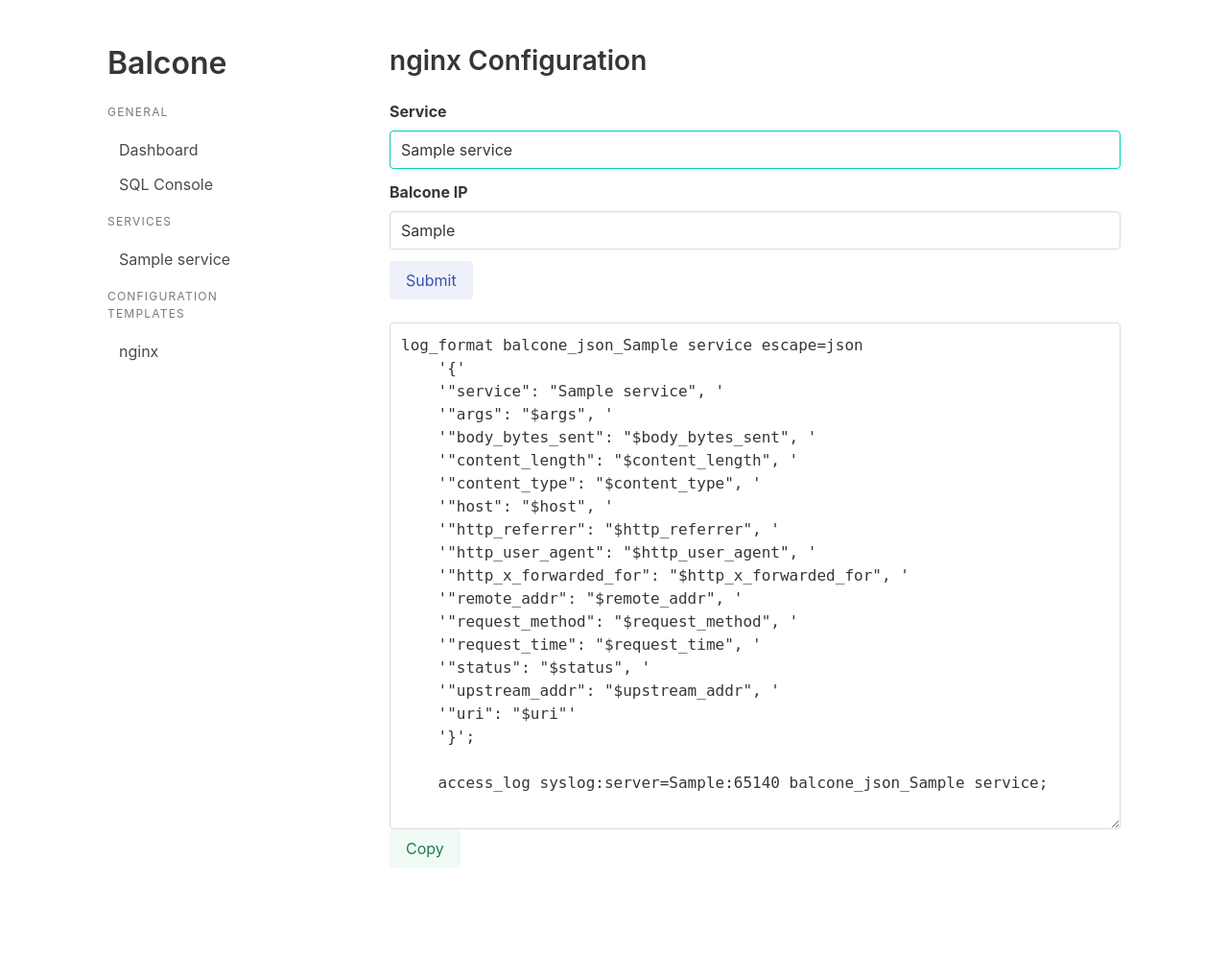
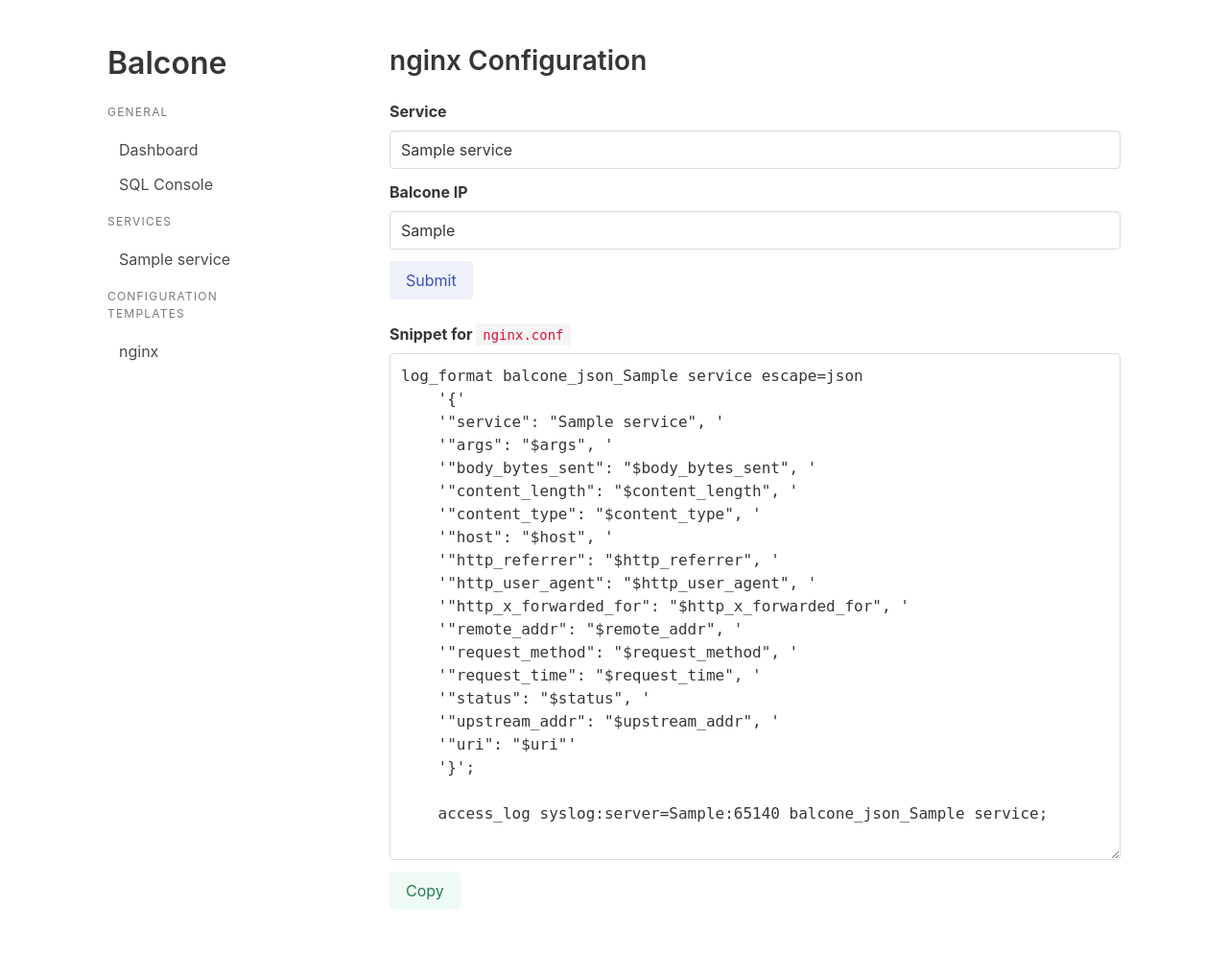
Before and after one commit to dustalov/ballcone, a Python web app: template templates/nginx.html in a window 1280 px wide. Shown: the whole page at 96% size. Before the commit the page ends 904 px from the top, so only its background shows below. Run offline with Jinja, Linux system fonts and the light colour scheme; the template is opened without the code that fills it: most values are stand-ins (such as "Sample title", 1, 10 or a date in 2020); some libraries are stand-ins or nearby versions.

Commit message:
Make HTML valid

```diff
--- a/templates/nginx.html
+++ b/templates/nginx.html
@@ -6,14 +6,14 @@
         <div class="field">
             <label class="label" for="service">Service</label>
             <div class="control">
-                <input name="service" id="service" class="input is-primary" type="text" placeholder="example"
+                <input name="service" id="service" class="input" type="text" placeholder="example"
                        value="{{ service }}">
             </div>
         </div>
         <div class="field">
-            <label class="label" for="balcone">Balcone IP</label>
+            <label class="label" for="ip">Balcone IP</label>
             <div class="control">
-                <input name="ip" id="ip" class="input is-secondary" type="text" placeholder="127.0.0.1"
+                <input name="ip" id="ip" class="input" type="text" placeholder="127.0.0.1"
                        value="{{ ip }}">
             </div>
         </div>
@@ -33,7 +33,10 @@
     </ul>
 </div>
 {% else %}
-<textarea id="configuration" class="textarea is-family-monospace" rows="21" readonly>
+<div class="field">
+    <label class="label" for="configuration">Snippet for <code>nginx.conf</code></label>
+    <div class="control">
+        <textarea id="configuration" class="textarea is-family-monospace" rows="21" readonly>
 log_format balcone_json_{{ service }} escape=json
     '{'
     '"service": "{{ service }}", '
@@ -53,9 +56,14 @@ log_format balcone_json_{{ service }} escape=json
     '"uri": "$uri"'
     '}';
 
-    access_log syslog:server={{ ip }}:65140 balcone_json_{{ service }};
-</textarea>
-<a id="copy" class="button is-success is-light">Copy</a>
+    access_log syslog:server={{ ip }}:65140 balcone_json_{{ service }};</textarea>
+    </div>
+</div>
+<div class="field is-grouped">
+    <div class="control">
+        <a id="copy" class="button is-success is-light">Copy</a>
+    </div>
+</div>
 <script>
 $('#copy').click(function(e) {
     var configuration = $('#configuration');
```
